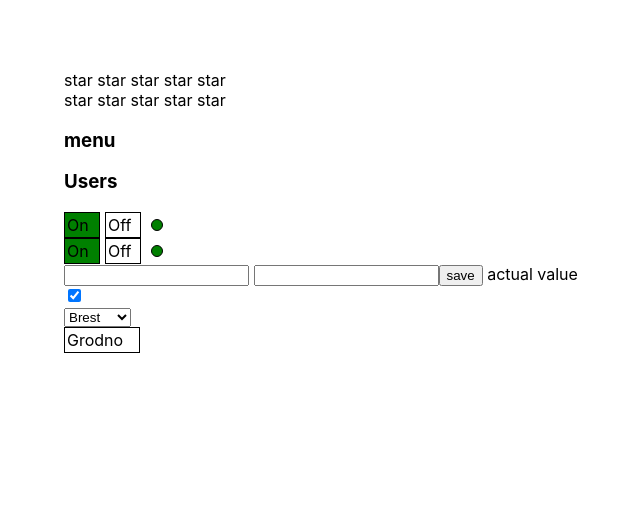
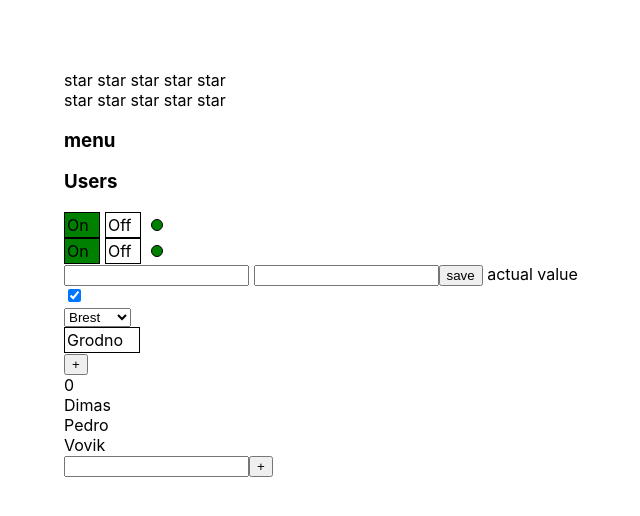
Before and after one commit to Yuhee2020/Microtasks, a React (Create React App) app in the folder react-kabzda/: page / in a window 1280 px wide. Shown: the top 516 px of the page, without its empty margins (276-916 px from the left). Built offline with nearby package versions, Linux system fonts and the light colour scheme.

Commit message:
reactMemo

```diff
--- a/react-kabzda/src/App.tsx
+++ b/react-kabzda/src/App.tsx
@@ -8,6 +8,7 @@ import {UCOnOff} from "./components/OnOff/UCOnOff";
 import {ControlledCheckBox, ControlledSelect, GetValueOfUCInput, TrackValueOfInput,} from "./components/Input/Input";
 import {Select} from "./components/Select/Select";
 import UncontrolledAccordion from "./components/Accordion/UncontrolledAccordion";
+import {Example1} from "./components/reactMemo/reactMemo";
 
 function App() {
     let [ratingValue, setRatingValue] = useState(0)
@@ -55,6 +56,8 @@ function App() {
                         {value: "3", title: "Brest"}
                     ]}/>
 
+        <Example1/>
+
         </div>
     );
 }
--- /dev/null
+++ b/react-kabzda/src/components/reactMemo/reactMemo.tsx
@@ -0,0 +1,30 @@
+import React, {useState} from "react";
+
+
+
+export const NewMessagesCounter = (props: any) => {
+    console.log("counter")
+    return <div>{props.count}</div>
+}
+
+export const UsersSecret = (props: { users: Array<string> }) => {
+    console.log("users")
+    return <div>{props.users.map((u, i) => <div key={i}>{u}</div>
+    )}</div>
+}
+
+const Users=React.memo(UsersSecret)
+
+export const Example1 = () => {
+    const [users, setUsers] = useState(["Dimas", "Pedro", "Vovik"])
+    const [count, setCount] = useState(0)
+    const [value, setValue] = useState("")
+    return <>
+
+        <button onClick={()=>{setCount(count+1)}}>+</button>
+        <NewMessagesCounter count={count}/>
+        <Users users={users}/>
+        <input onChange={(e)=>{setValue(e.currentTarget.value)}}/>
+        <button onClick={()=>{setUsers([...users, value])}}>+</button>
+    </>
+}
```
